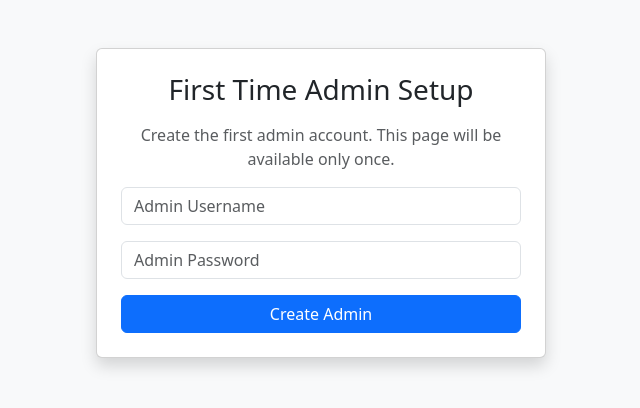
After one commit to SurajSharma11771/StudentManagementSystem, a Flask app: page /setup-admin in a window 1280 px wide. The commit adds this page. Shown: the top 408 px of the page, without its empty margins (319-959 px from the left). Run offline with Flask 3, Linux system fonts and the light colour scheme; data that the repository does not hold is empty; some libraries are stand-ins or nearby versions.

Commit message:
Add first time admin setup flow

```diff
--- a/app/database_sqlite.py
+++ b/app/database_sqlite.py
@@ -496,3 +496,18 @@ def reset_admin_password():
     conn.close()
 
     print("Admin password reset successfully")
+
+def admin_exists():
+    conn = connect()
+    cursor = conn.cursor()
+
+    cursor.execute(
+        q("SELECT id FROM users WHERE role=? LIMIT 1"),
+        ("admin",)
+    )
+
+    admin = cursor.fetchone()
+
+    conn.close()
+
+    return admin is not None
--- a/web/app.py
+++ b/web/app.py
@@ -25,8 +25,7 @@ from app.database_sqlite import (
     add_fee,
     get_fees,
     fees_summary,
-    get_student_by_roll,
-    reset_admin_password
+    admin_exists
 )
 from web.auth import (
     login_user,
@@ -55,13 +54,7 @@ API_KEY = "student-erp-secret-key"
 
 init_db()
 
-reset_admin_password()
-
-try:
-    add_user("admin", "admin123")
-    print("Admin created")
-except Exception:
-    print("Admin already exists")
+#reset_admin_password()
 
 def allowed_file(filename):
     return "." in filename and filename.rsplit(".", 1)[1].lower() in ALLOWED_EXTENSIONS
@@ -74,9 +67,36 @@ def api_key_required():
 
     return True
 
+@app.route("/setup-admin", methods=["GET", "POST"])
+def setup_admin():
+
+    if admin_exists():
+        return redirect("/login")
+
+    if request.method == "POST":
+        username = request.form["username"]
+        password = request.form["password"]
+
+        add_user(username, password)
+
+        users = get_users()
+
+        for user in users:
+            if user[1] == username:
+                update_user_role(user[0], "admin")
+                break
+
+        return redirect("/login")
+
+    return render_template("setup_admin.html")
+
 # 🔐 LOGIN PAGE
 @app.route("/login", methods=["GET", "POST"])
 def login():
+
+    if not admin_exists():
+        return redirect("/setup-admin")
+
     if request.method == "POST":
         username = request.form["username"]
         password = request.form["password"]
@@ -896,7 +916,37 @@ def api_delete_student(roll):
         "roll": roll
     })
 
+@app.route("/student/profile/update/<int:roll>", methods=["POST"])
+def update_profile_details(roll):
+    if not is_logged_in():
+        return redirect("/login")
 
+    student = get_student_by_roll(roll)
+
+    if student is None:
+        return "Student Not Found", 404
+
+    email = request.form["email"]
+    phone = request.form["phone"]
+    address = request.form["address"]
+    dob = request.form["dob"]
+    course = request.form["course"]
+    semester = request.form["semester"]
+
+    photo = student[9]
+
+    update_student_profile(
+        roll,
+        email,
+        phone,
+        address,
+        dob,
+        course,
+        semester,
+        photo
+    )
+
+    return redirect(f"/student/{roll}")
 
 if __name__ == "__main__":
     app.run(debug=True)
--- /dev/null
+++ b/web/templates/web/templates/setup_admin.html
@@ -0,0 +1,41 @@
+<!DOCTYPE html>
+<html>
+<head>
+    <title>Setup Admin</title>
+    <link href="https://cdn.jsdelivr.net/npm/bootstrap@5.3.3/dist/css/bootstrap.min.css" rel="stylesheet">
+</head>
+
+<body class="bg-light">
+
+<div class="container mt-5">
+
+    <div class="card shadow p-4" style="max-width: 450px; margin:auto;">
+
+        <h3 class="text-center mb-3">First Time Admin Setup</h3>
+
+        <p class="text-muted text-center">
+            Create the first admin account. This page will be available only once.
+        </p>
+
+        <form method="POST">
+
+            <div class="mb-3">
+                <input type="text" name="username" class="form-control" placeholder="Admin Username" required>
+            </div>
+
+            <div class="mb-3">
+                <input type="password" name="password" class="form-control" placeholder="Admin Password" required>
+            </div>
+
+            <button class="btn btn-primary w-100">
+                Create Admin
+            </button>
+
+        </form>
+
+    </div>
+
+</div>
+
+</body>
+</html>
```
Also changed, not shown: web/templates/student_profile.html (+43 -0 lines).
